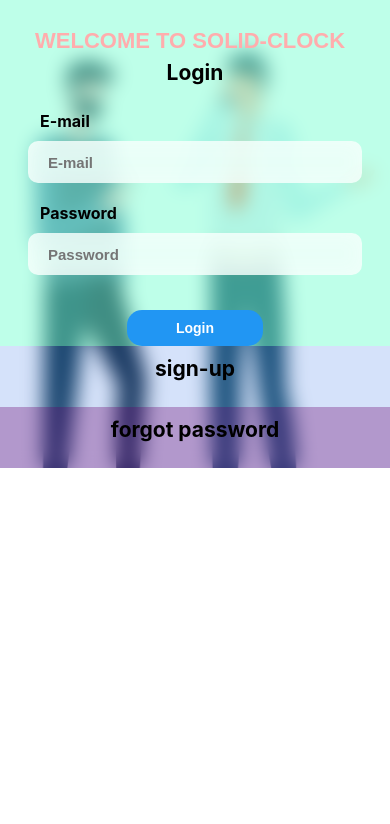
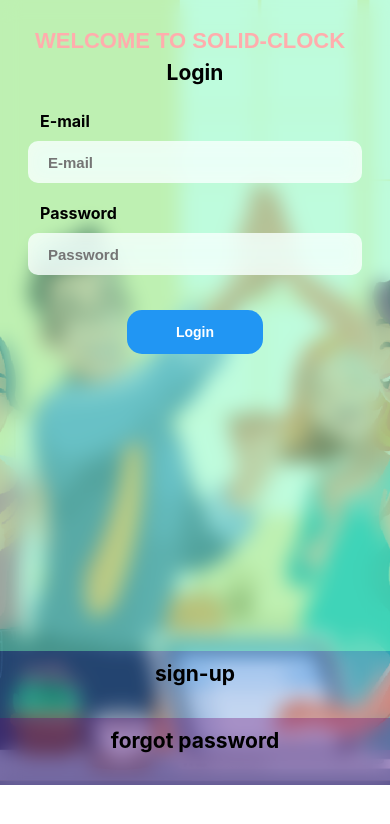
Before and after one commit to gilseg10/Client-server-frontend, a React (Create React App) app: page / in a window 390 px wide. Shown: the top 824 px of the page. Built offline with nearby package versions, Linux system fonts and the light colour scheme.

Commit message:
changed the background width and height

```diff
--- a/src/styles/App.css
+++ b/src/styles/App.css
@@ -49,14 +49,14 @@
 
     .background{
         background-image: url("../assets/mobile_background.png");
-        background-size: cover;
+        background-size: 100% 100%;
         background-repeat: no-repeat;
         display: flex;
         justify-content: center;
         align-items: center;
         flex-direction: column;
         overflow: auto;     /* was on hidden */
-        /*height: 100%;       !* was on 100vh *!*/
+        height: 93vh;       /* was on 100vh */
         /*width:100%;*/
     }
 }
```
Also changed, not shown: src/assets/mobile_background.png.
